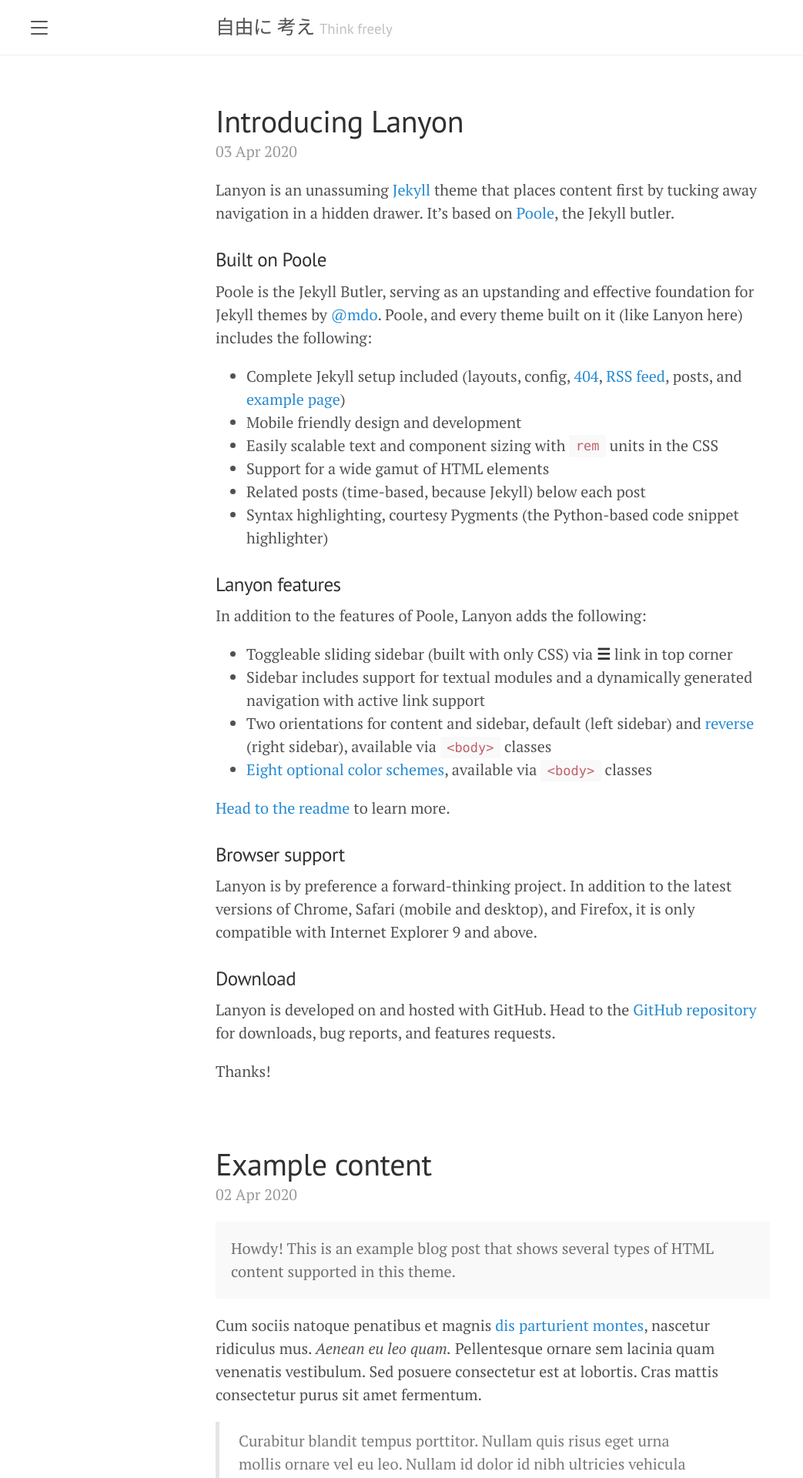
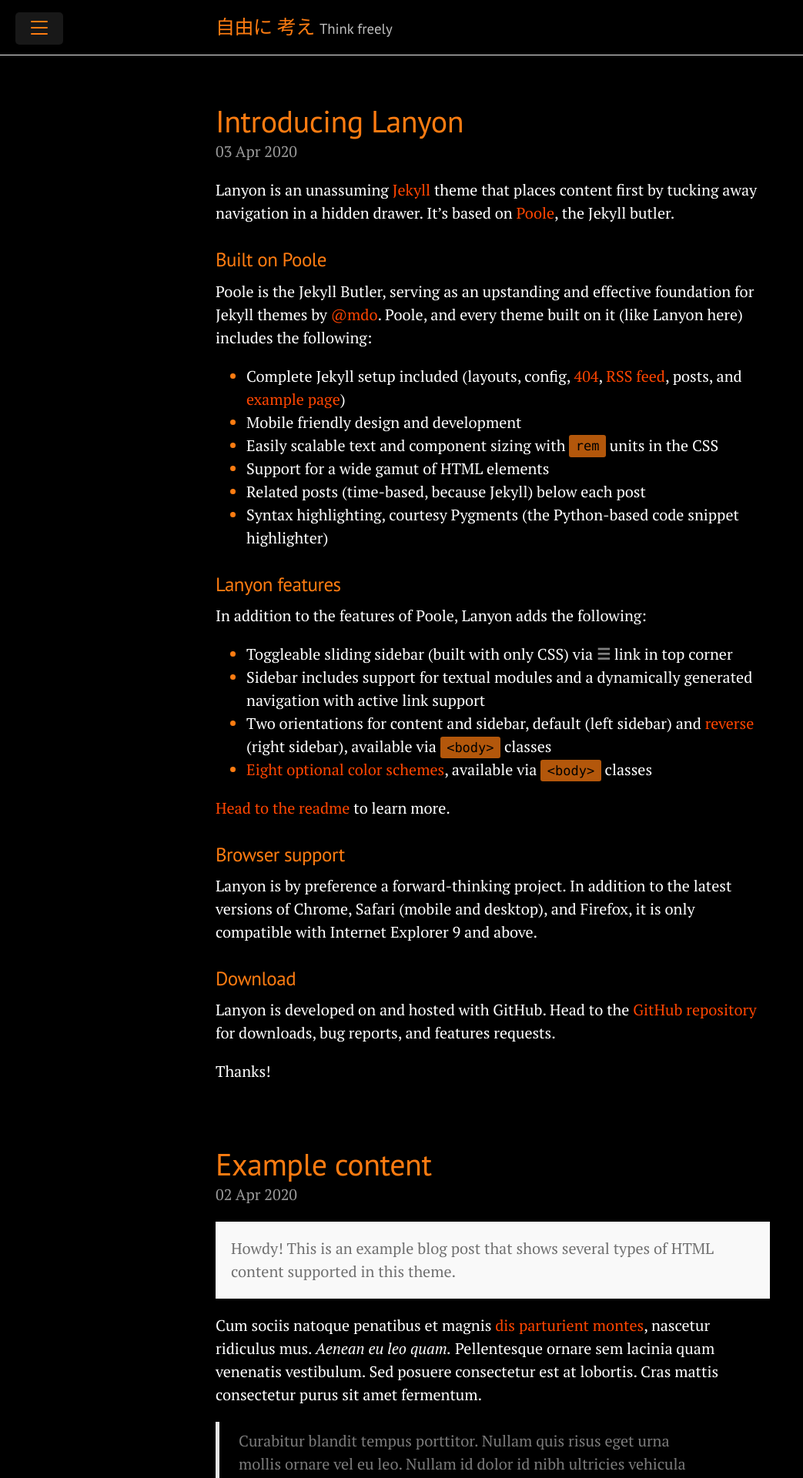
Before and after one commit to seii/seii.github.io, a Jekyll site: the page built from index.html, in a window 1280 px wide. Shown: the top 1920 px of the page at 77% size, without its empty margins (0-1043 px from the left). Built offline with Jekyll 4.4.1, drawn with Linux system fonts in a browser that asks for light colours; the list of posts is cut into pages by our own code.

Commit message:
Update head.html

```diff
--- a/_includes/head.html
+++ b/_includes/head.html
@@ -19,6 +19,7 @@
   <link rel="stylesheet" href="{{ '/public/css/poole.css' | absolute_url }}">
   <link rel="stylesheet" href="{{ '/public/css/syntax.css' | absolute_url }}">
   <link rel="stylesheet" href="{{ '/public/css/lanyon.css' | absolute_url }}">
+  <link rel="stylesheet" href="{{ '/public/css/override.css' | absolute_url }}">
   <link rel="stylesheet" href="https://fonts.googleapis.com/css?family=PT+Serif:400,400italic,700%7CPT+Sans:400">
 
   <link rel="apple-touch-icon-precomposed" sizes="144x144" href="{{ '/public/apple-touch-icon-precomposed.png' | absolute_url }}">
```
